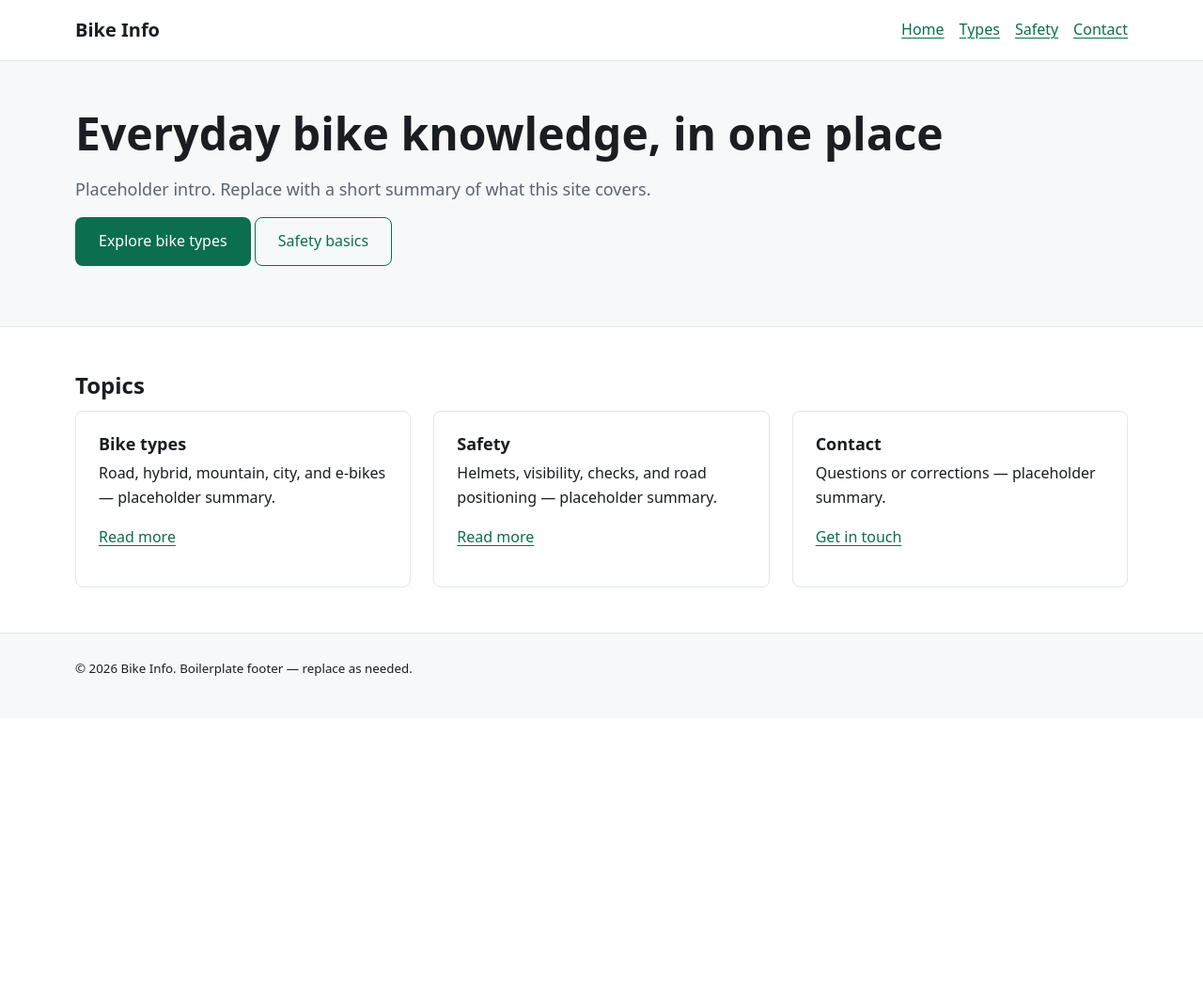
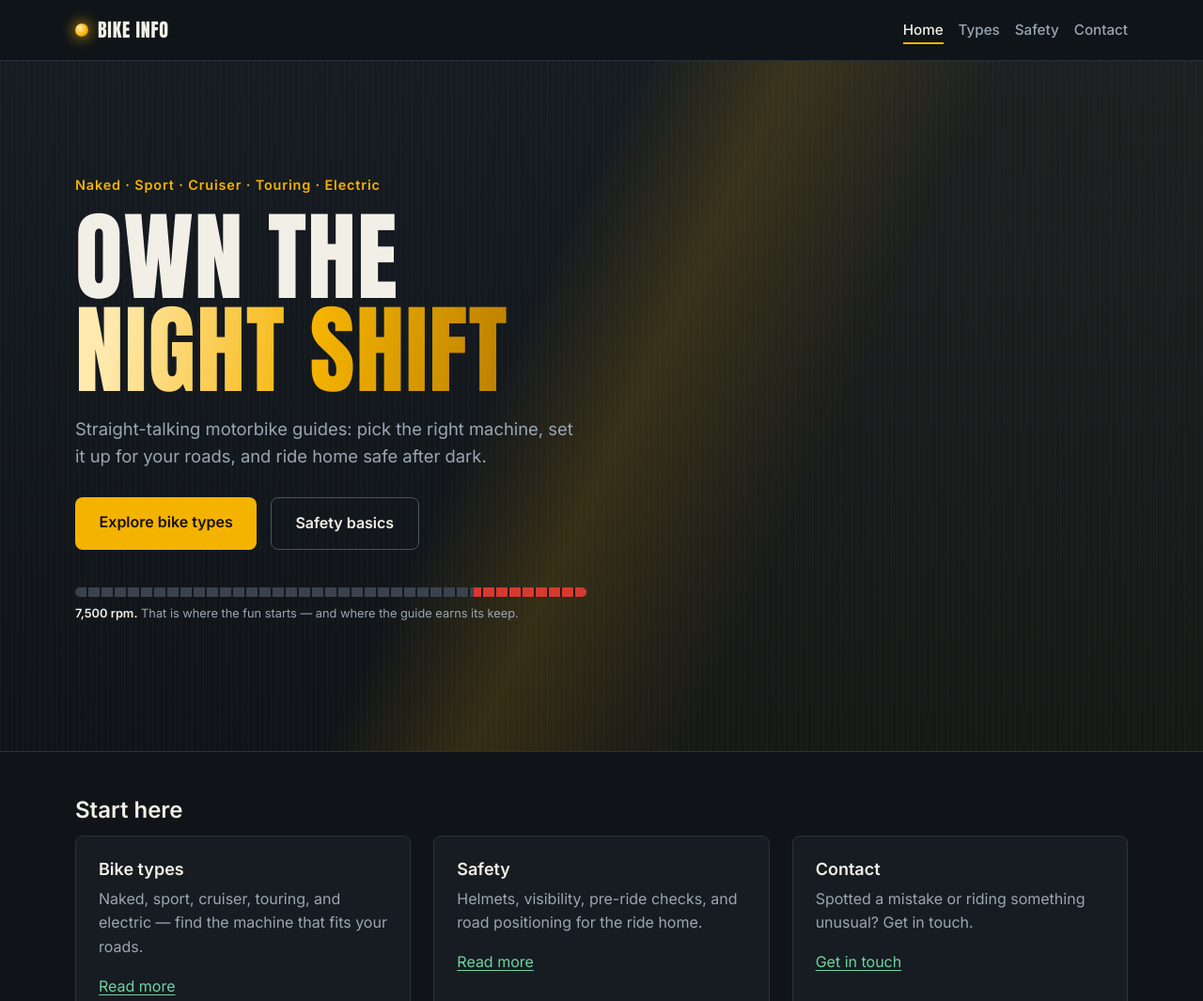
Before and after one commit to rohidmondal-dev/bike-info, a plain HTML site: page index.html in a window 1280 px wide. Shown: the top 1065 px of the page at 94% size. Before the commit the page ends 800 px from the top, so only its background shows below. Drawn offline with Linux system fonts and the light colour scheme.

Commit message:
Apply Night pass theme to homepage
Dark asphalt hero with headlight beam, Anton/Inter type, tachometer
detail, and a single-run load animation guarded by
prefers-reduced-motion. Real motorbike copy on index; shared CSS
layers untouched (theme scoped to body.theme-night in css/home.css).
Update AGENTS.md with current structure and verification notes.

```diff
--- /dev/null
+++ b/css/home.css
@@ -0,0 +1,198 @@
+/* Night pass theme — index.html only. Layers in main.css stay untouched. */
+
+.theme-night {
+  --night-bg: #101418;
+  --night-bg-2: #161c22;
+  --night-bone: #f2efe6;
+  --night-muted: #9aa7b2;
+  --night-line: #2a323b;
+  --night-beam: #f5b301;
+  --night-redline: #d63a2f;
+  --night-link: #6fd3a0;
+
+  background: var(--night-bg);
+  color: var(--night-bone);
+  font-family: "Inter", system-ui, -apple-system, "Segoe UI", sans-serif;
+}
+
+.theme-night a { color: var(--night-link); }
+
+.theme-night .site-header {
+  background: rgba(16, 20, 24, 0.92);
+  border-block-end-color: var(--night-line);
+}
+
+.theme-night .brand {
+  color: var(--night-bone);
+  font-family: "Anton", sans-serif;
+  font-weight: 400;
+  letter-spacing: 0.04em;
+  text-transform: uppercase;
+  display: inline-flex;
+  align-items: center;
+  gap: 0.6rem;
+}
+
+.theme-night .brand__lamp {
+  inline-size: 0.9rem;
+  block-size: 0.9rem;
+  border-radius: 50%;
+  background: radial-gradient(circle at 35% 35%, #ffe9ad, var(--night-beam) 60%, #8a5f00);
+  box-shadow: 0 0 14px 3px rgba(245, 179, 1, 0.55);
+}
+
+.theme-night .site-nav__list a {
+  color: var(--night-muted);
+  text-decoration: none;
+  font-weight: 500;
+  font-size: 0.95rem;
+  padding-block: 0.25rem;
+  border-block-end: 2px solid transparent;
+}
+
+.theme-night .site-nav__list a:hover { color: var(--night-bone); }
+
+.theme-night .site-nav__list a[aria-current="page"] {
+  color: var(--night-bone);
+  border-block-end-color: var(--night-beam);
+}
+
+.theme-night .hero {
+  position: relative;
+  isolation: isolate;
+  background:
+    repeating-linear-gradient(90deg, rgba(255, 255, 255, 0.025) 0 1px, transparent 1px 6px),
+    linear-gradient(180deg, var(--night-bg-2), var(--night-bg));
+  border-block-end: 1px solid var(--night-line);
+  padding-block: clamp(4rem, 10vw, 7.5rem);
+  overflow: hidden;
+}
+
+.theme-night .hero::before {
+  content: "";
+  position: absolute;
+  inset: 0;
+  z-index: 0;
+  background: linear-gradient(115deg, transparent 42%, rgba(245, 179, 1, 0.16) 52%, rgba(245, 179, 1, 0.03) 66%);
+}
+
+.theme-night .hero .container { position: relative; z-index: 1; }
+
+.theme-night .hero__kicker {
+  color: var(--night-beam);
+  font-weight: 600;
+  font-size: 0.9rem;
+  letter-spacing: 0.06em;
+  margin-block-end: 1rem;
+}
+
+.theme-night .hero h1 {
+  font-family: "Anton", sans-serif;
+  font-weight: 400;
+  text-transform: uppercase;
+  line-height: 0.95;
+  letter-spacing: 0.01em;
+  font-size: clamp(3rem, 9vw, 6.5rem);
+  max-inline-size: 12ch;
+  margin-block-end: 1.25rem;
+}
+
+.theme-night .hero h1 .beam-word {
+  color: transparent;
+  background: linear-gradient(100deg, #ffe9ad 10%, var(--night-beam) 55%, #b97e00);
+  -webkit-background-clip: text;
+  background-clip: text;
+}
+
+.theme-night .hero .lead {
+  color: var(--night-muted);
+  max-inline-size: 46ch;
+  font-size: 1.15rem;
+}
+
+.theme-night .hero__cta {
+  display: flex;
+  flex-wrap: wrap;
+  gap: 0.9rem;
+  margin-block: 1.75rem 0;
+  padding: 0;
+}
+
+.theme-night .hero__cta .button {
+  background: var(--night-beam);
+  color: #161300;
+  font-weight: 700;
+  border: none;
+  padding: 0.9rem 1.6rem;
+}
+
+.theme-night .hero__cta .button--secondary {
+  background: transparent;
+  color: var(--night-bone);
+  border: 1px solid #4a545f;
+}
+
+.theme-night .hero__cta .button--secondary:hover { border-color: var(--night-bone); }
+
+.theme-night .tach {
+  block-size: 10px;
+  border-radius: 99px;
+  margin-block-start: 2.5rem;
+  max-inline-size: 34rem;
+  background: linear-gradient(90deg, #3a434d 0 78%, var(--night-redline) 78% 100%);
+  position: relative;
+}
+
+.theme-night .tach::after {
+  content: "";
+  position: absolute;
+  inset: 0;
+  border-radius: inherit;
+  background: repeating-linear-gradient(90deg, transparent 0 12px, rgba(16, 20, 24, 0.9) 12px 14px);
+}
+
+.theme-night .tach-cap {
+  color: var(--night-muted);
+  font-size: 0.8rem;
+  margin-block-start: 0.5rem;
+}
+
+.theme-night .tach-cap strong { color: var(--night-bone); font-weight: 600; }
+
+.theme-night .card {
+  background: var(--night-bg-2);
+  border-color: var(--night-line);
+}
+
+.theme-night .card h3 { color: var(--night-bone); }
+
+.theme-night .card p { color: var(--night-muted); }
+
+.theme-night .site-footer {
+  background: #0c0f13;
+  border-block-start-color: var(--night-line);
+  color: var(--night-muted);
+}
+
+/* Single page-load sequence: beam sweeps in, copy rises, tach fills. */
+@media (prefers-reduced-motion: no-preference) {
+  .theme-night .hero::before {
+    animation: beam-in 1.1s cubic-bezier(0.2, 0.7, 0.2, 1) both;
+  }
+  .theme-night .hero__kicker { animation: rise-in 0.6s 0.15s cubic-bezier(0.2, 0.7, 0.2, 1) both; }
+  .theme-night .hero h1 { animation: rise-in 0.7s 0.25s cubic-bezier(0.2, 0.7, 0.2, 1) both; }
+  .theme-night .hero .lead { animation: rise-in 0.6s 0.4s cubic-bezier(0.2, 0.7, 0.2, 1) both; }
+  .theme-night .hero__cta { animation: rise-in 0.6s 0.5s cubic-bezier(0.2, 0.7, 0.2, 1) both; }
+  .theme-night .tach { animation: tach-fill 0.9s 0.7s cubic-bezier(0.2, 0.7, 0.2, 1) both; }
+  .theme-night .tach-cap { animation: rise-in 0.6s 1.1s cubic-bezier(0.2, 0.7, 0.2, 1) both; }
+  @keyframes beam-in {
+    from { opacity: 0; transform: translateX(48px); }
+  }
+  @keyframes rise-in {
+    from { opacity: 0; transform: translateY(22px); }
+  }
+  @keyframes tach-fill {
+    from { clip-path: inset(0 100% 0 0); }
+    to { clip-path: inset(0 0 0 0); }
+  }
+}
--- a/index.html
+++ b/index.html
@@ -3,21 +3,25 @@
 <head>
   <meta charset="utf-8" />
   <meta name="viewport" content="width=device-width, initial-scale=1" />
-  <meta name="description" content="Bike Info — practical guides to bike types, safety, and everyday riding." />
-  <meta name="theme-color" content="#ffffff" />
+  <meta name="description" content="Bike Info — straight-talking motorbike guides: bike types, setup, safety, and everyday riding." />
+  <meta name="theme-color" content="#101418" />
   <meta property="og:title" content="Bike Info" />
-  <meta property="og:description" content="Practical guides to bike types, safety, and everyday riding." />
+  <meta property="og:description" content="Straight-talking motorbike guides: bike types, setup, safety, and everyday riding." />
   <meta property="og:type" content="website" />
   <title>Bike Info — Home</title>
   <link rel="icon" type="image/svg+xml" href="favicon.svg" />
   <link rel="stylesheet" href="css/main.css" />
+  <link rel="stylesheet" href="css/home.css" />
+  <link rel="preconnect" href="https://fonts.googleapis.com" />
+  <link rel="preconnect" href="https://fonts.gstatic.com" crossorigin />
+  <link href="https://fonts.googleapis.com/css2?family=Anton&family=Inter:wght@400;500;600&display=swap" rel="stylesheet" />
 </head>
-<body>
+<body class="theme-night">
   <a class="skip-link" href="#main">Skip to main content</a>
 
   <header class="site-header">
     <div class="container site-header__inner">
-      <a class="brand" href="index.html" aria-current="page">Bike Info</a>
+      <a class="brand" href="index.html" aria-current="page"><span class="brand__lamp" aria-hidden="true"></span>Bike&nbsp;Info</a>
       <nav class="site-nav" aria-label="Primary">
         <ul class="site-nav__list">
           <li><a href="index.html" aria-current="page">Home</a></li>
@@ -32,32 +36,35 @@
   <main id="main" class="site-main">
     <section class="hero" aria-labelledby="hero-title">
       <div class="container">
-        <h1 id="hero-title">Everyday bike knowledge, in one place</h1>
-        <p class="lead">Placeholder intro. Replace with a short summary of what this site covers.</p>
-        <p>
+        <p class="hero__kicker">Naked · Sport · Cruiser · Touring · Electric</p>
+        <h1 id="hero-title">Own the <span class="beam-word">night shift</span></h1>
+        <p class="lead">Straight-talking motorbike guides: pick the right machine, set it up for your roads, and ride home safe after dark.</p>
+        <p class="hero__cta">
           <a class="button" href="types.html">Explore bike types</a>
           <a class="button button--secondary" href="safety.html">Safety basics</a>
         </p>
+        <div class="tach" role="img" aria-label="Tachometer bar sweeping into the redline"></div>
+        <p class="tach-cap"><strong>7,500 rpm.</strong> That is where the fun starts — and where the guide earns its keep.</p>
       </div>
     </section>
 
     <section class="section" aria-labelledby="topics-title">
       <div class="container">
-        <h2 id="topics-title">Topics</h2>
+        <h2 id="topics-title">Start here</h2>
         <div class="grid">
           <article class="card">
             <h3>Bike types</h3>
-            <p>Road, hybrid, mountain, city, and e-bikes — placeholder summary.</p>
+            <p>Naked, sport, cruiser, touring, and electric — find the machine that fits your roads.</p>
             <p><a href="types.html">Read more</a></p>
           </article>
           <article class="card">
             <h3>Safety</h3>
-            <p>Helmets, visibility, checks, and road positioning — placeholder summary.</p>
+            <p>Helmets, visibility, pre-ride checks, and road positioning for the ride home.</p>
             <p><a href="safety.html">Read more</a></p>
           </article>
           <article class="card">
             <h3>Contact</h3>
-            <p>Questions or corrections — placeholder summary.</p>
+            <p>Spotted a mistake or riding something unusual? Get in touch.</p>
             <p><a href="contact.html">Get in touch</a></p>
           </article>
         </div>
```
Also changed, not shown: 2 other files.
